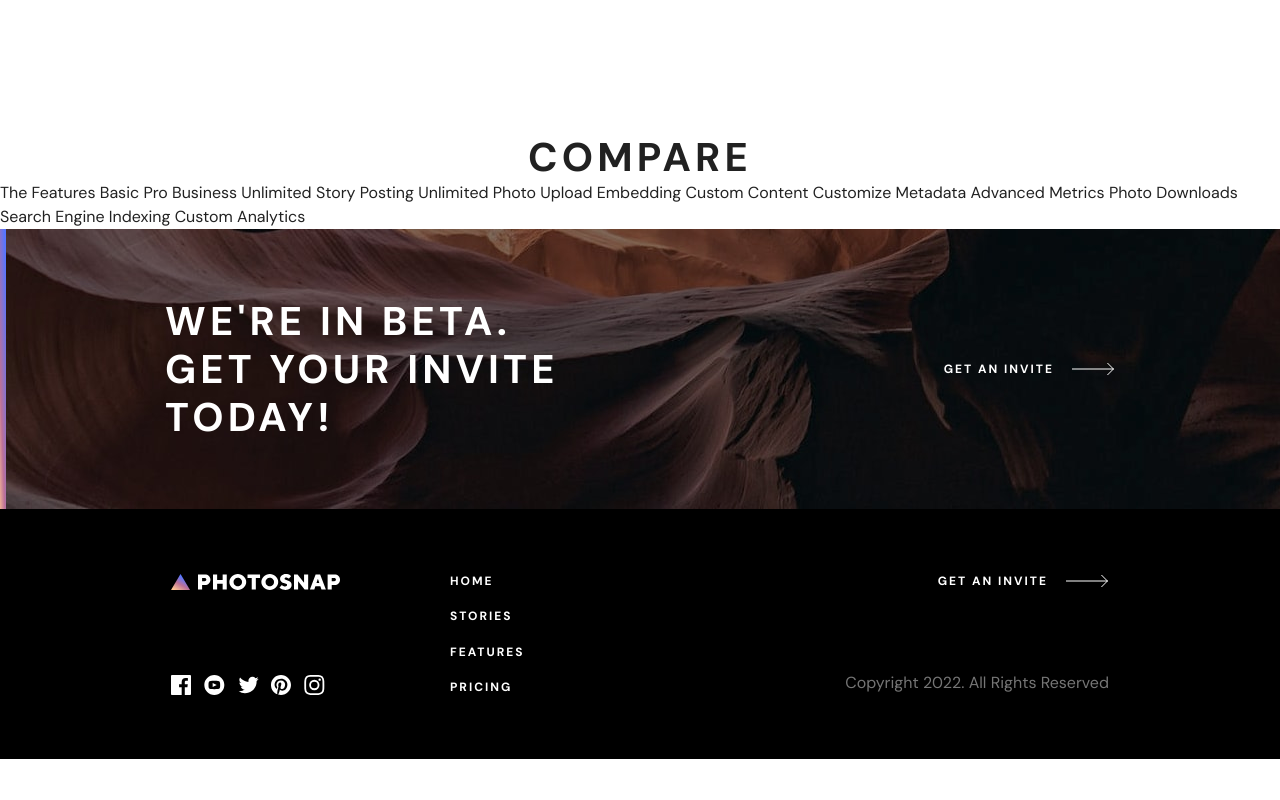
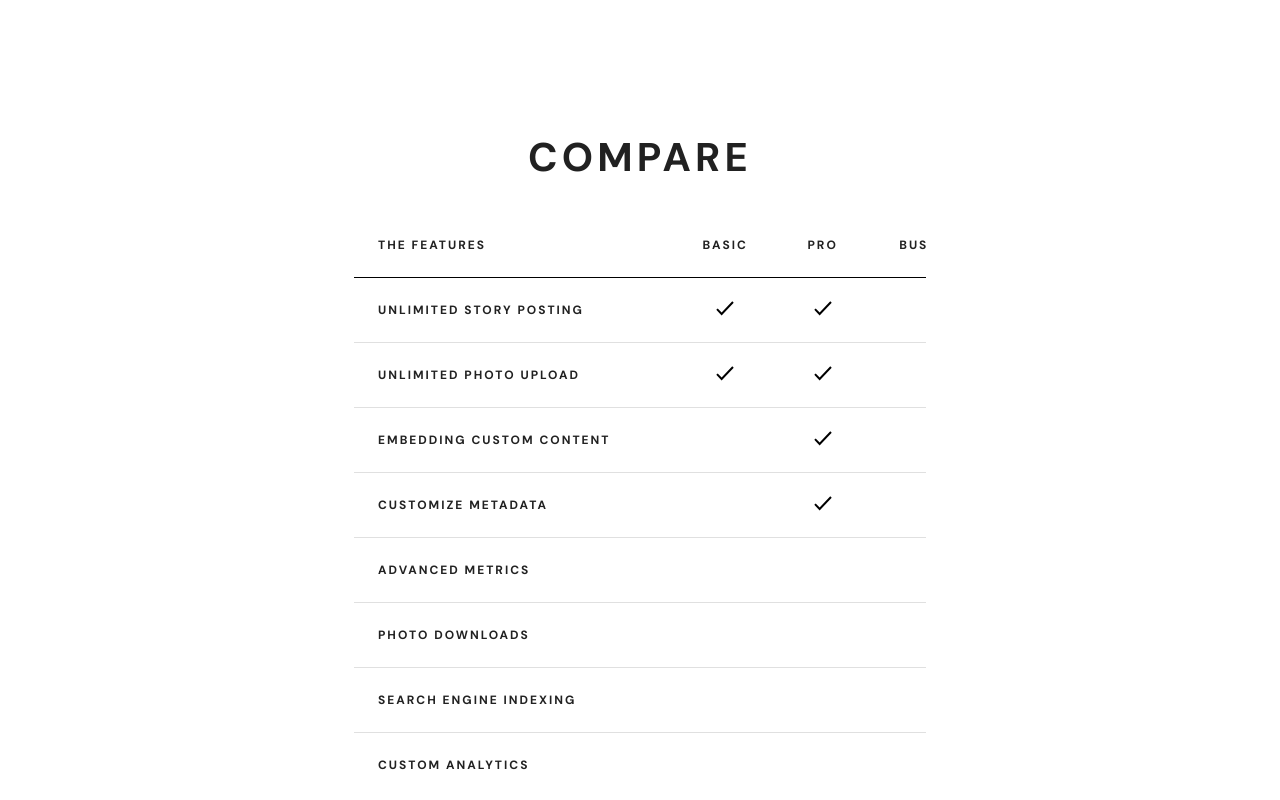
Before and after one commit to nekopudding/photosnap-multi-page-website, a React (Create React App) app: page /photosnap-multi-page-website/pricing in a window 1280 px wide. Shown: the part 1260-2060 px from the top of the page. Before the commit the page ends 2019 px from the top, so only its background shows below. Built offline with nearby package versions, Linux system fonts and the light colour scheme.

Commit message:
pricing desktop complete

```diff
--- a/src/pages/Pricing.jsx
+++ b/src/pages/Pricing.jsx
@@ -2,9 +2,10 @@ import HeaderSection from 'components/HeaderSection'
 import React, { useState } from 'react'
 import hero from 'assets/pricing/desktop/hero.jpg'
 import BetaSection from 'components/BetaSection'
-import { Box, Stack, Typography } from '@mui/material'
+import { Box, Stack, Typography, Table,TableBody,TableCell,TableContainer,TableHead, TableRow, Paper } from '@mui/material'
 import Button from 'components/Button/Button'
 import PlanToggle from 'components/PlanToggle'
+import {ReactComponent as CheckIcon} from 'assets/pricing/desktop/check.svg'
 import theme from 'theme'
 
 const heroSection =  {
@@ -34,6 +35,20 @@ const monthlyPlans = [
   },
 ]
 const yearlyPrices = ['$190.00','$390.00','$990.00']
+
+const rows = [
+  createData('Unlimited Story Posting', true,true,true),
+  createData('Unlimited Photo Upload', true,true,true),
+  createData('Embedding Custom Content', false,true,true),
+  createData('Customize Metadata', false,true,true),
+  createData('Advanced Metrics', false,false,true),
+  createData('Photo Downloads', false,false,true),
+  createData('Search Engine Indexing', false,false,true),
+  createData('Custom Analytics', false,false,true),
+];
+function createData(title, basic,pro,business) {
+  return { title, basic,pro,business };
+}
 
 function Pricing() {
   const [isYearly,setIsYearly]= useState(false);
@@ -78,26 +93,50 @@ function Pricing() {
         </Box>
       </Box>
 
+      <Box sx={{mb: 20, mx: '354px'}}>
+        <Typography variant='h1' sx={{
+          textTransform: 'uppercase',
+          textAlign: 'center'
+        }}>Compare</Typography>
 
-      <Typography variant='h1' sx={{
-        textTransform: 'uppercase',
-        textAlign: 'center'
-      }}>Compare</Typography>
+        <TableContainer sx={{ mt: 7}}>
+      <Table sx={{
+        minWidth: 650,
+        borderColor: theme.palette.grey,
+        '& *': {textAlign: 'center'},
+        '& th': {p: 3, },
+        '& tr th:first-of-type *': {textAlign: 'left'},
+        '& > thead th': {borderColor: 'black',p: 3, pt: 0 },
+        '& td': {position: 'relative'},
+      }} aria-label="pricing features table">
+        <TableHead>
+          <TableRow>
+            <TableCell><Typography variant='h4'>The Features</Typography></TableCell>
+            <TableCell><Typography variant='h4'>Basic</Typography></TableCell>
+            <TableCell><Typography variant='h4'>Pro</Typography></TableCell>
+            <TableCell><Typography variant='h4'>Business</Typography></TableCell>
+          </TableRow>
+        </TableHead>
+        <TableBody>
+          {rows.map(({title,basic,pro,business}) => (
+            <TableRow
+              key={title}
+              sx={{ '&:last-child td, &:last-child th': { border: 0 } }}
+            >
+              <TableCell component="th" scope="row">
+                <Typography variant='h4'>{title}</Typography>
+              </TableCell>
+              <TableCell>{basic && <Box sx={{ mx: 'auto', width: '18px', height: '18px'}}><CheckIcon/></Box>}</TableCell>
+              <TableCell>{pro && <Box sx={{ mx: 'auto', width: '18px', height: '18px'}}><CheckIcon/></Box>}</TableCell>
+              <TableCell>{business && <Box sx={{ mx: 'auto', width: '18px', height: '18px'}}><CheckIcon/></Box>}</TableCell>
+            </TableRow>
+          ))}
+        </TableBody>
+      </Table>
+    </TableContainer>
 
-      The Features
+      </Box>
 
-      Basic
-      Pro
-      Business
-
-      Unlimited Story Posting
-      Unlimited Photo Upload
-      Embedding Custom Content
-      Customize Metadata
-      Advanced Metrics
-      Photo Downloads
-      Search Engine Indexing
-      Custom Analytics
 
       <BetaSection/>
     </>
--- a/src/theme.js
+++ b/src/theme.js
@@ -60,6 +60,7 @@ const theme = createTheme({
       fontSize: '12px',
       lineHeight: '16px',
       letterSpacing: 2,
+      textTransform: 'uppercase'
     },
     body: {
       fontWeight: 400,
```
